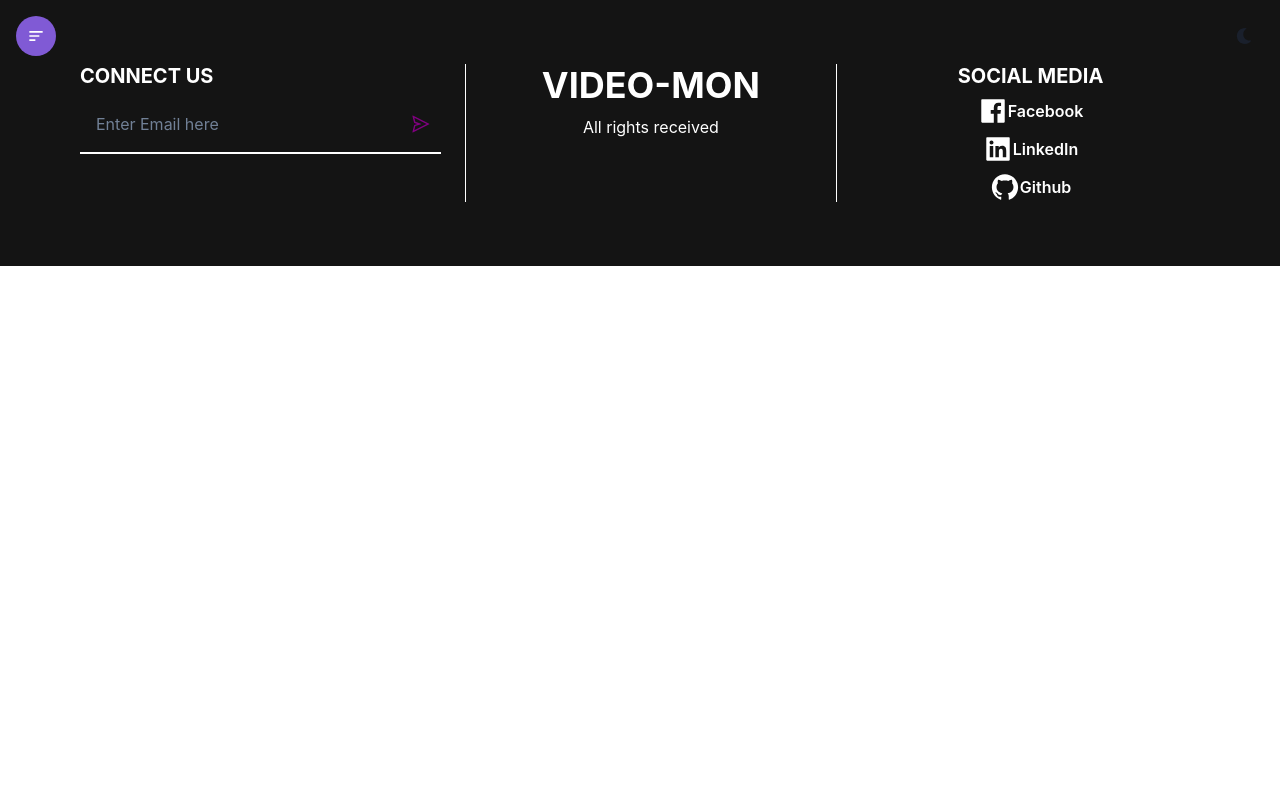
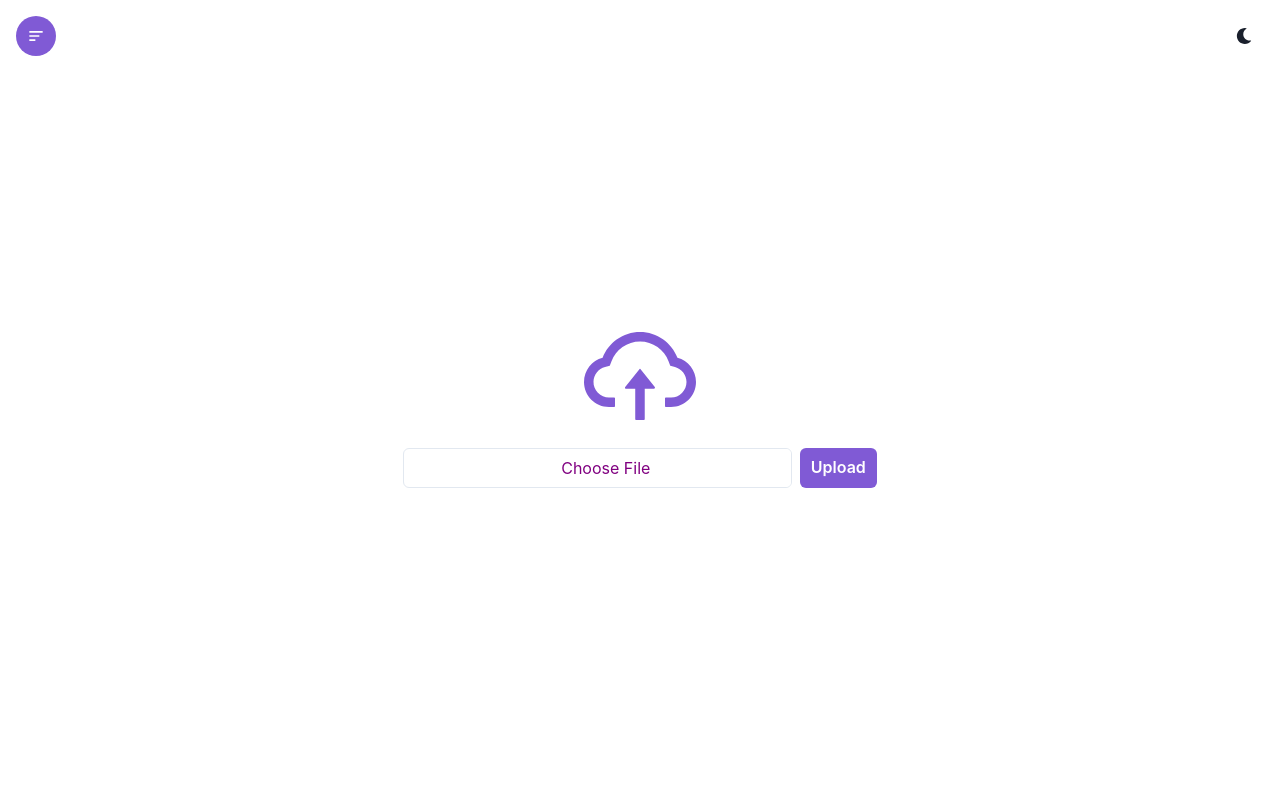
Before and after one commit to rittick21/ChakraUI-BasedReactApp, a React (Create React App) app: page /upload in a window 1280 px wide. Shown: the top 800 px of the page. Built offline with nearby package versions, Linux system fonts and the light colour scheme.

Commit message:
Upload component added

```diff
--- a/src/App.jsx
+++ b/src/App.jsx
@@ -3,12 +3,14 @@ import Header from "./components/Header";
 import Home from "./components/Home";
 import Footer from "./components/Footer";
 import Videos from "./components/Videos";
+import Upload from "./components/Upload";
 function App() {
   return <Router>
     <Header/>
     <Routes>
       <Route path="/" element={<Home/>}/>
       <Route path="/videos" element={<Videos/>}/>
+      <Route path="/upload" element={<Upload/>}/>
     </Routes>
     <Footer/>
   </Router>
--- /dev/null
+++ b/src/components/Upload.jsx
@@ -0,0 +1,38 @@
+import { Button, Container, HStack, Input, VStack } from '@chakra-ui/react'
+import React from 'react'
+import { AiOutlineCloudUpload } from 'react-icons/ai'
+
+const Upload = () => {
+    return <Container
+        maxW={'container.xl'}
+        h={'100vh'}
+        p={'16'}
+    >
+        <VStack
+            color={'purple.500'}
+            h={'full'}
+            justifyContent={'center'}
+        >
+            <AiOutlineCloudUpload size={'10vmax'} />
+
+            <form action="">
+                <HStack>
+                    <Input required type={'file'} css={{
+                        "&::file-selector-button":{
+                            border: "none",
+                            width: "calc(100% + 36px)",
+                            height: "100%",
+                            marginLeft: "-10px",
+                            color: "purple",
+                            backgroundColor: "white",
+                            cursor: "pointer"
+                        }
+                    }}/>
+                    <Button colorScheme={'purple'} type='submit'>Upload</Button>
+                </HStack>
+            </form>
+        </VStack>
+    </Container>
+}
+
+export default Upload
```
